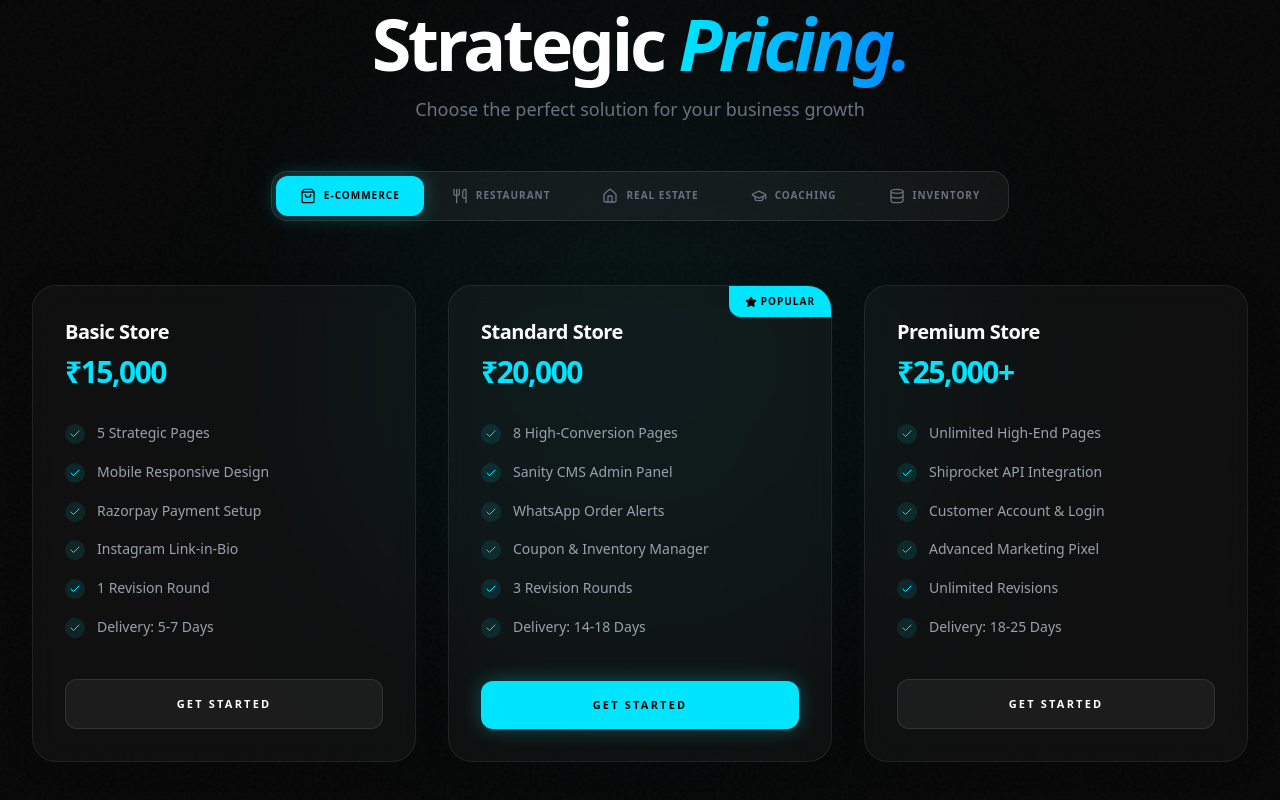
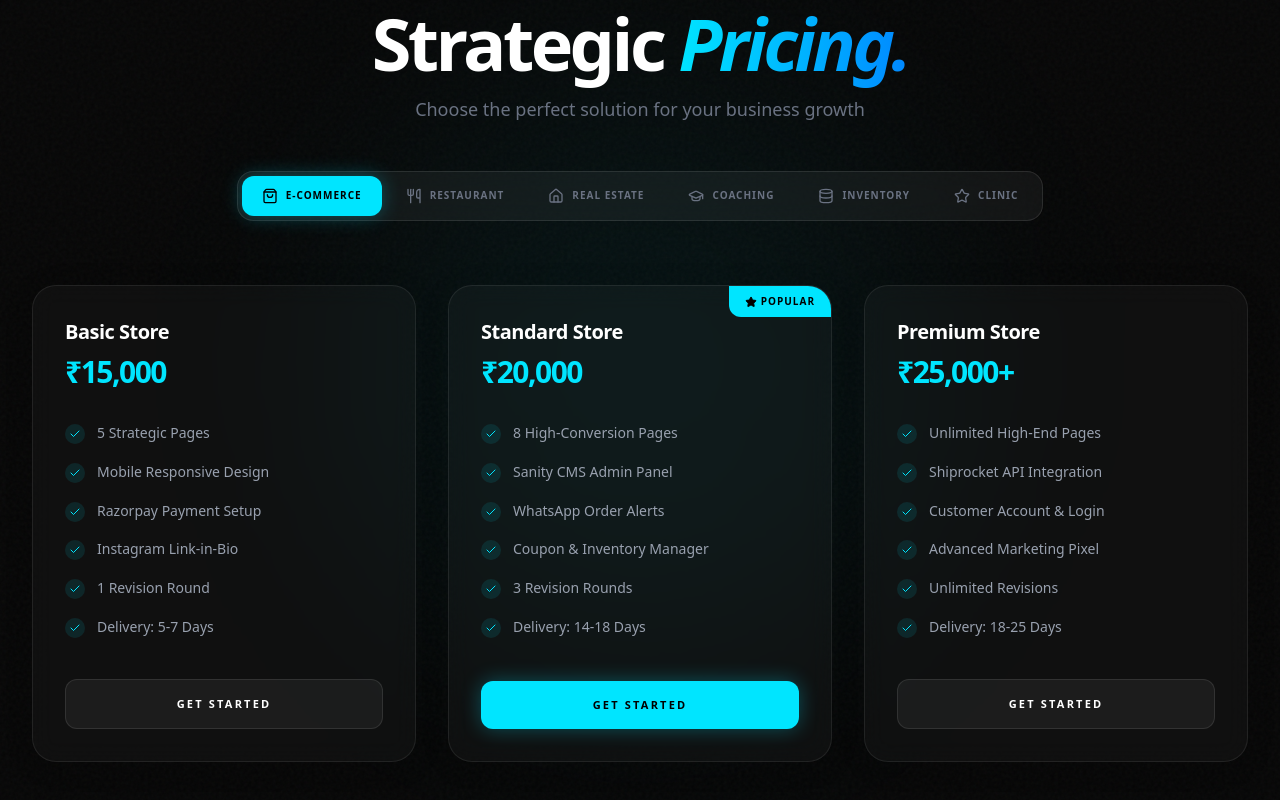
Before and after one commit to prawinreddi/eagleswin-portfolio, a Next.js app: page / in a window 1280 px wide. Shown: the part 5297-6097 px from the top of the page. Built offline with nearby package versions, Linux system fonts and the light colour scheme.

Commit message:
feat: add Clinic/Healthcare to Strategic Pricing section

```diff
--- a/src/app/(portfolio)/components/Pricing.tsx
+++ b/src/app/(portfolio)/components/Pricing.tsx
@@ -208,14 +208,54 @@ const stockPlans = [
   },
 ];
 
+const clinicPlans = [
+  {
+    name: 'Basic Clinic',
+    price: '₹12,000',
+    features: [
+      'Doctor Profile Page',
+      'Clinic Timings & Fees',
+      'Basic Contact Form',
+      'Mobile Responsive',
+      'Delivery: 5-7 Days',
+    ],
+    popular: false,
+  },
+  {
+    name: 'Standard System',
+    price: '₹16,000',
+    features: [
+      'Live Slot Booking',
+      'Calendar Availability',
+      'Patient Details Form',
+      'WhatsApp Confirmation',
+      'Delivery: 10-14 Days',
+    ],
+    popular: true,
+  },
+  {
+    name: 'Premium Network',
+    price: '₹20,000+',
+    features: [
+      'Appointment Reminders',
+      'Multi-Doctor Support',
+      'Patient History Log',
+      'Digital Prescription Store',
+      'Delivery: 15-20 Days',
+    ],
+    popular: false,
+  },
+];
+
 const Pricing = () => {
-  const [activeTab, setActiveTab] = useState<'commerce' | 'resto' | 'estate' | 'coach' | 'stock'>('commerce');
+  const [activeTab, setActiveTab] = useState<'commerce' | 'resto' | 'estate' | 'coach' | 'stock' | 'clinic'>('commerce');
 
   const currentPlans =
     activeTab === 'commerce' ? commercePlans :
     activeTab === 'resto' ? restoPlans :
     activeTab === 'estate' ? estatePlans :
-    activeTab === 'coach' ? coachPlans : stockPlans;
+    activeTab === 'coach' ? coachPlans :
+    activeTab === 'stock' ? stockPlans : clinicPlans;
 
   return (
     <section id="pricing" className="py-32 px-4 sm:px-6 lg:px-8 relative overflow-hidden">
@@ -247,61 +287,27 @@ const Pricing = () => {
         {/* Tab Switcher */}
         <div className="flex justify-center mb-16">
           <div className="p-1 bg-white/5 backdrop-blur-xl rounded-2xl border border-white/10 flex flex-wrap justify-center gap-1">
+            {[
+              { id: 'commerce', label: 'E-Commerce', icon: ShoppingBag },
+              { id: 'resto', label: 'Restaurant', icon: Utensils },
+              { id: 'estate', label: 'Real Estate', icon: Home },
+              { id: 'coach', label: 'Coaching', icon: GraduationCap },
+              { id: 'stock', label: 'Inventory', icon: Database },
+              { id: 'clinic', label: 'Clinic', icon: Star },
+            ].map((tab) => (
               <button
-              onClick={() => setActiveTab('commerce')}
-              className={`px-6 py-3 rounded-xl text-[10px] font-black uppercase tracking-widest transition-all flex items-center gap-2 ${
-                activeTab === 'commerce'
+                key={tab.id}
+                onClick={() => setActiveTab(tab.id as any)}
+                className={`px-5 py-3 rounded-xl text-[10px] font-black uppercase tracking-widest transition-all flex items-center gap-2 ${
+                  activeTab === tab.id
                     ? 'bg-[#00e5ff] text-black shadow-[0_0_20px_rgba(0,229,255,0.3)]'
                     : 'text-gray-500 hover:text-white'
                 }`}
               >
-              <ShoppingBag className="w-4 h-4" />
-              E-Commerce
+                <tab.icon className="w-4 h-4" />
+                {tab.label}
               </button>
-            <button
-              onClick={() => setActiveTab('resto')}
-              className={`px-6 py-3 rounded-xl text-[10px] font-black uppercase tracking-widest transition-all flex items-center gap-2 ${
-                activeTab === 'resto'
-                  ? 'bg-[#00e5ff] text-black shadow-[0_0_20px_rgba(0,229,255,0.3)]'
-                  : 'text-gray-500 hover:text-white'
-              }`}
-            >
-              <Utensils className="w-4 h-4" />
-              Restaurant
-            </button>
-            <button
-              onClick={() => setActiveTab('estate')}
-              className={`px-6 py-3 rounded-xl text-[10px] font-black uppercase tracking-widest transition-all flex items-center gap-2 ${
-                activeTab === 'estate'
-                  ? 'bg-[#00e5ff] text-black shadow-[0_0_20px_rgba(0,229,255,0.3)]'
-                  : 'text-gray-500 hover:text-white'
-              }`}
-            >
-              <Home className="w-4 h-4" />
-              Real Estate
-            </button>
-            <button
-              onClick={() => setActiveTab('coach')}
-              className={`px-6 py-3 rounded-xl text-[10px] font-black uppercase tracking-widest transition-all flex items-center gap-2 ${
-                activeTab === 'coach'
-                  ? 'bg-[#00e5ff] text-black shadow-[0_0_20px_rgba(0,229,255,0.3)]'
-                  : 'text-gray-500 hover:text-white'
-              }`}
-            >
-              <GraduationCap className="w-4 h-4" />
-              Coaching
-            </button>
-            <button
-              onClick={() => setActiveTab('stock')}
-              className={`px-6 py-3 rounded-xl text-[10px] font-black uppercase tracking-widest transition-all flex items-center gap-2 ${
-                activeTab === 'stock'
-                  ? 'bg-[#00e5ff] text-black shadow-[0_0_20px_rgba(0,229,255,0.3)]'
-                  : 'text-gray-500 hover:text-white'
-              }`}
-            >
-              <Database className="w-4 h-4" />
-              Inventory
-            </button>
+            ))}
           </div>
         </div>
 
```
Lines whose indentation alone changed are shown as unchanged.
